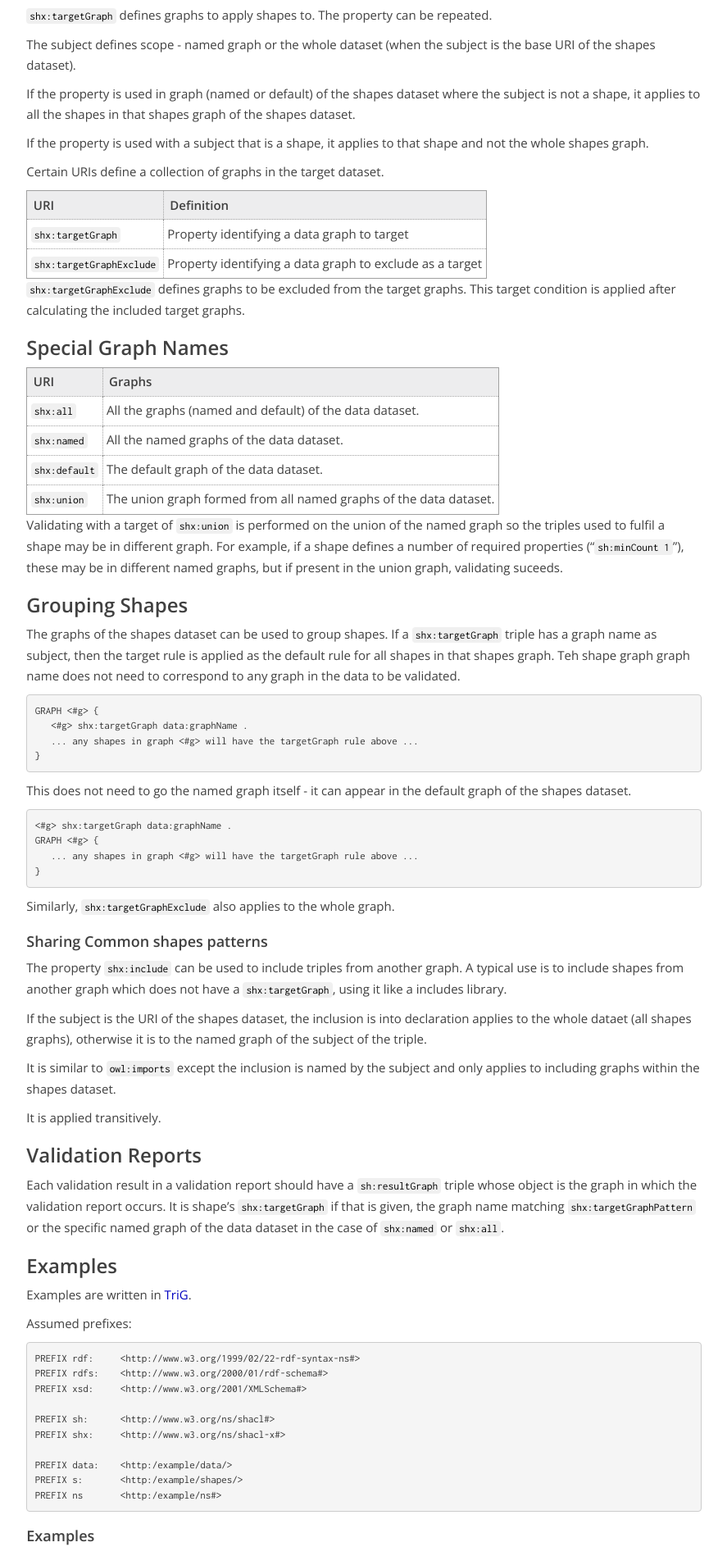
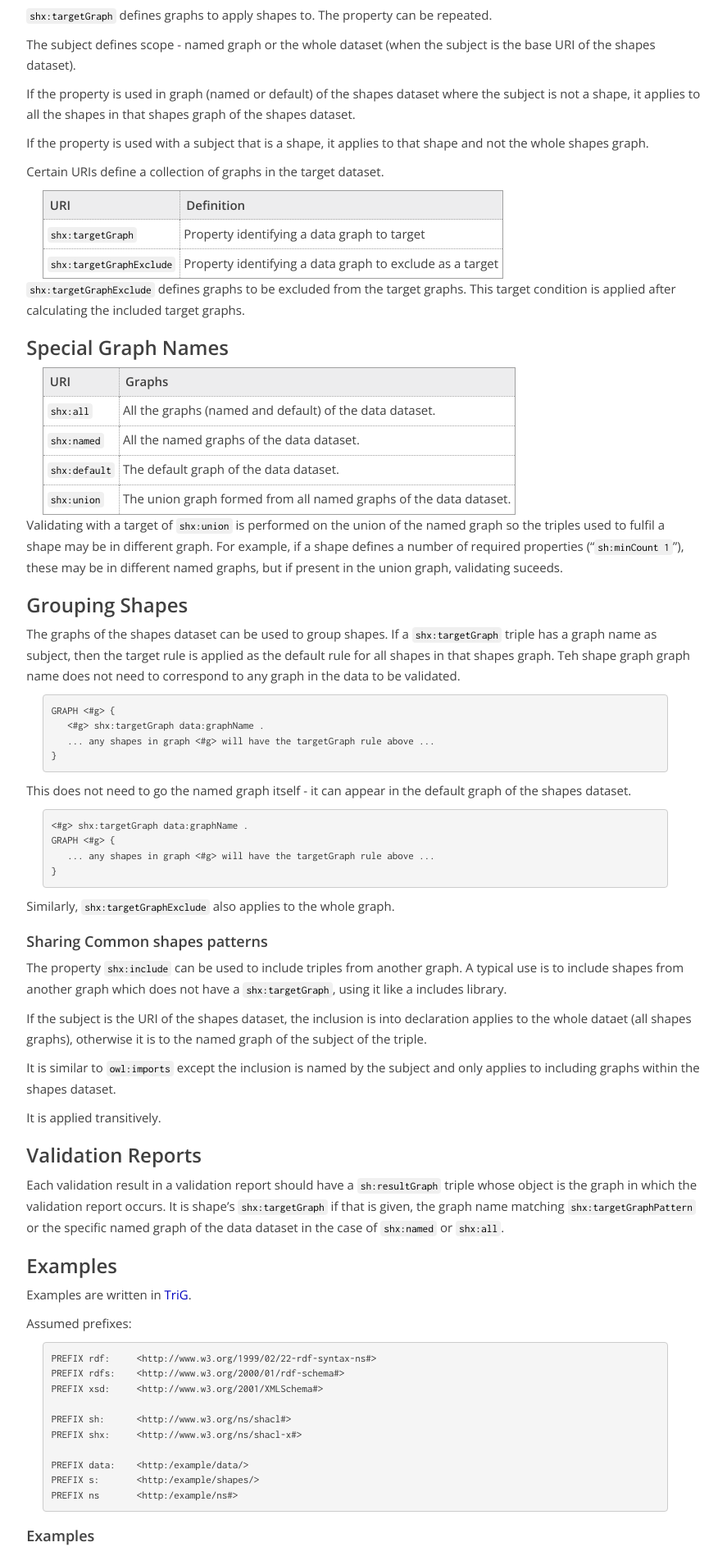
Before and after one commit to afs/afs.github.io, a Jekyll site: the page built from shacl-datasets.md, in a window 1280 px wide. Shown: the part 600-2498 px from the top of the page at 82% size, without its empty margins (196-1083 px from the left). Built offline with Jekyll 4.4.1, drawn with Linux system fonts in a browser that asks for light colours.

Commit message:
Indent boxes

```diff
--- a/css/custom.css
+++ b/css/custom.css
@@ -48,9 +48,14 @@ h2 { font-size: 24px ; font-weight: bold ; }
 h3 { font-size: 18px ; font-weight: bold ; }
 
 code { font-family: "Inconsolata" ; color: black ; background-color: #F0F0F0 ; }
-pre { font-family: "Inconsolata" ; }
+pre {
+  font-family: "Inconsolata" ;
+  margin-left: 20px;
+  margin-right: 5%;
+}
 
-pre code { white-space: pre; overflow: auto;}
+
+pre code { white-space: pre; overflow: auto; }
 
 blockquote { font-size: 14px ; color: #888 ; font-style: italic ; }
 
@@ -66,6 +71,7 @@ table tr td,th {
 table {
   border: 1px solid #A0A0A0 ;
   border-spacing: 0;
+  margin-left: 20px;
 }
 
 table th {
```
